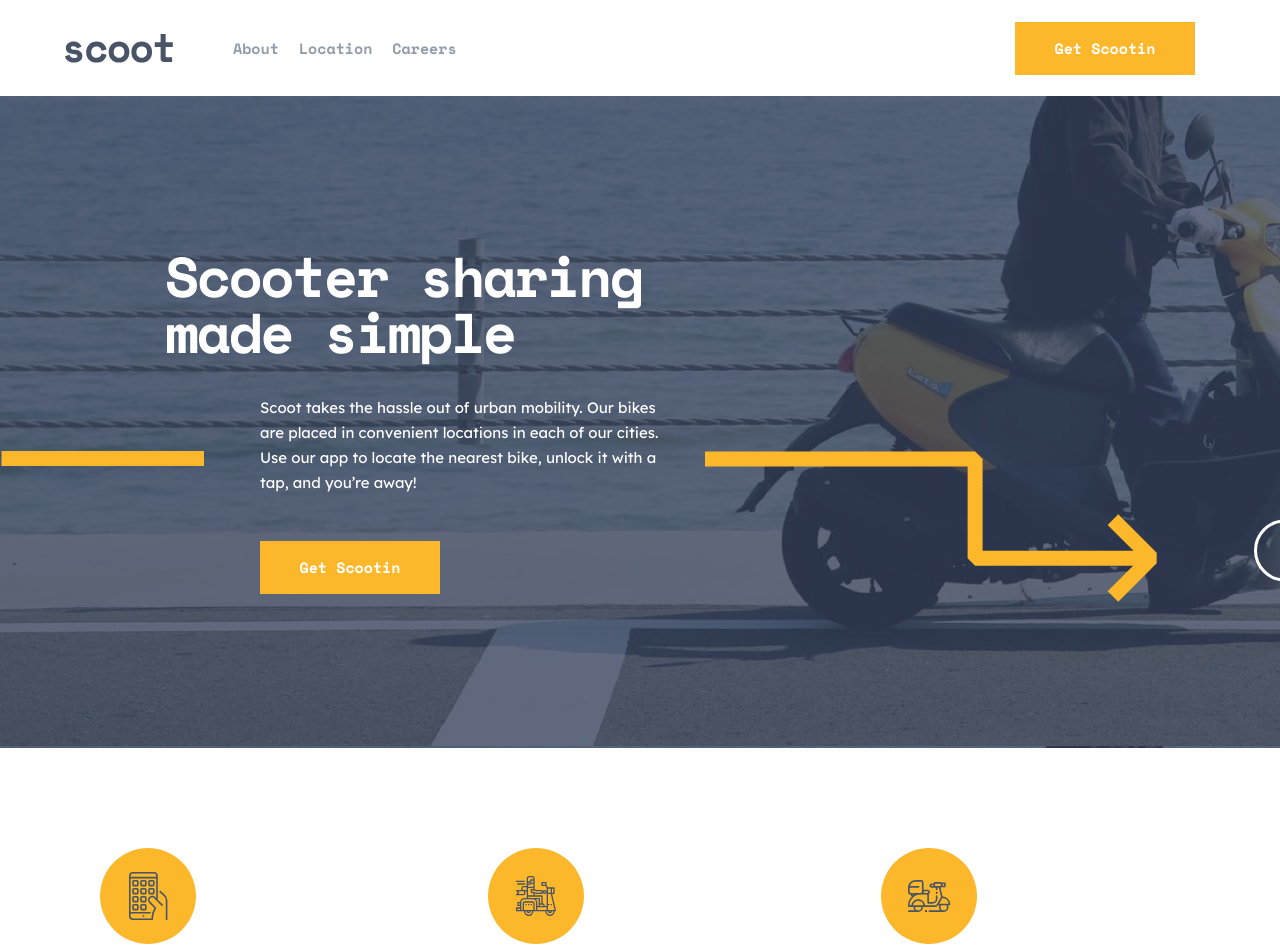
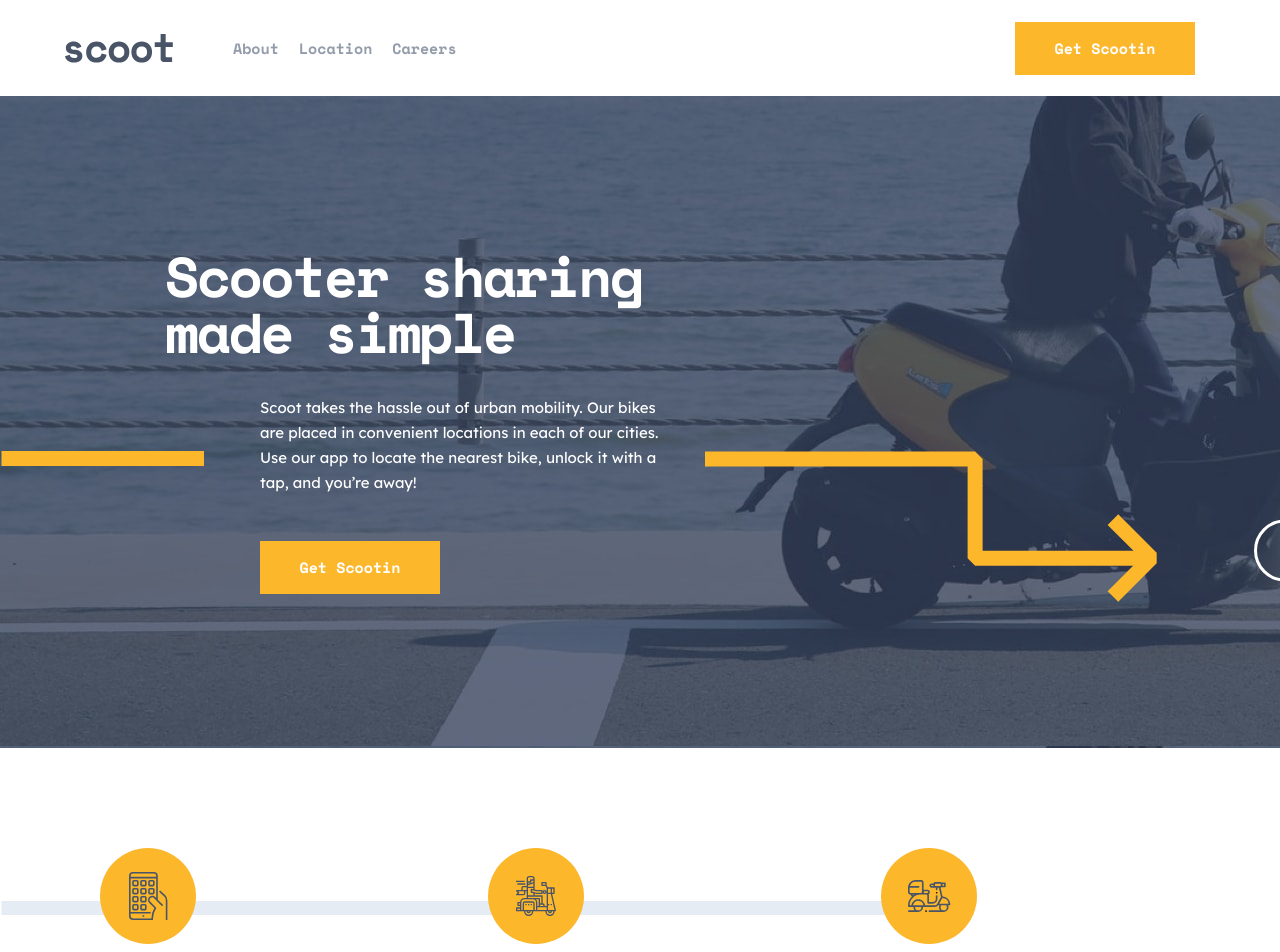
Before and after one commit to shaunvan119/scoot-webpage, a React (Create React App) app: page / in a window 1280 px wide. Shown: the top 952 px of the page. Built offline with nearby package versions, Linux system fonts and the light colour scheme.

Commit message:
added grey line image

```diff
--- a/src/components/MidBodyHome.js
+++ b/src/components/MidBodyHome.js
@@ -1,6 +1,7 @@
 import locate from "../assets/icons/locate.svg"
 import ride from "../assets/icons/ride.svg"
 import scootericon from "../assets/icons/scooter.svg"
+import greyline from "../assets/patterns/greyline.png"
 
 
 function MidBodyHome() {
@@ -8,6 +9,7 @@ function MidBodyHome() {
     return (
 
         <div className="mid-body-home-container">
+            <img src={greyline} alt="line" className="greyline" />
 
             <div className="mid-body-one">
                 <div className="locate-app">
--- a/src/index.css
+++ b/src/index.css
@@ -143,6 +143,14 @@ nav li  {
   margin-left: 100px;
 }
 
+.greyline {
+  position: absolute;
+  width: 973px;
+  left: 0.5px;
+  top: 900.5px;
+  z-index:-1;
+}
+
 
 /*typography top section top home*/
 
```
Also changed, not shown: src/assets/patterns/greyline.png (added).
